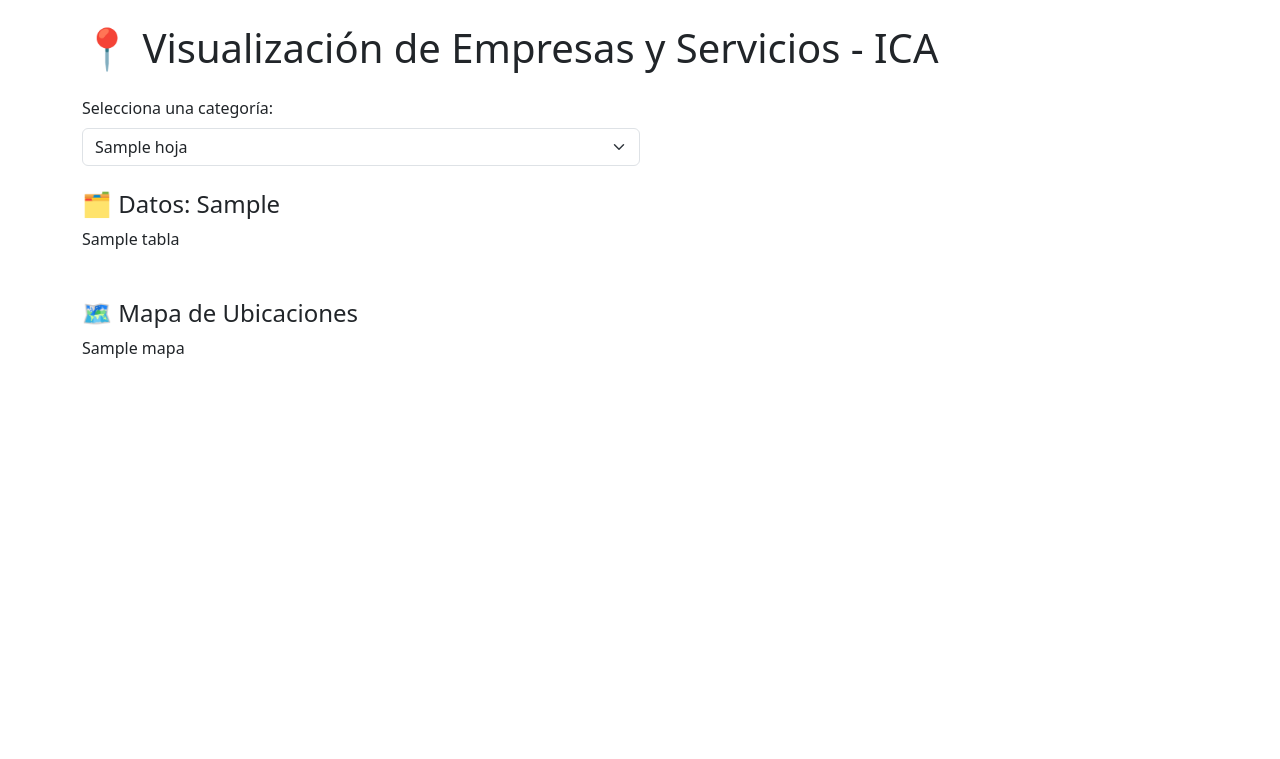
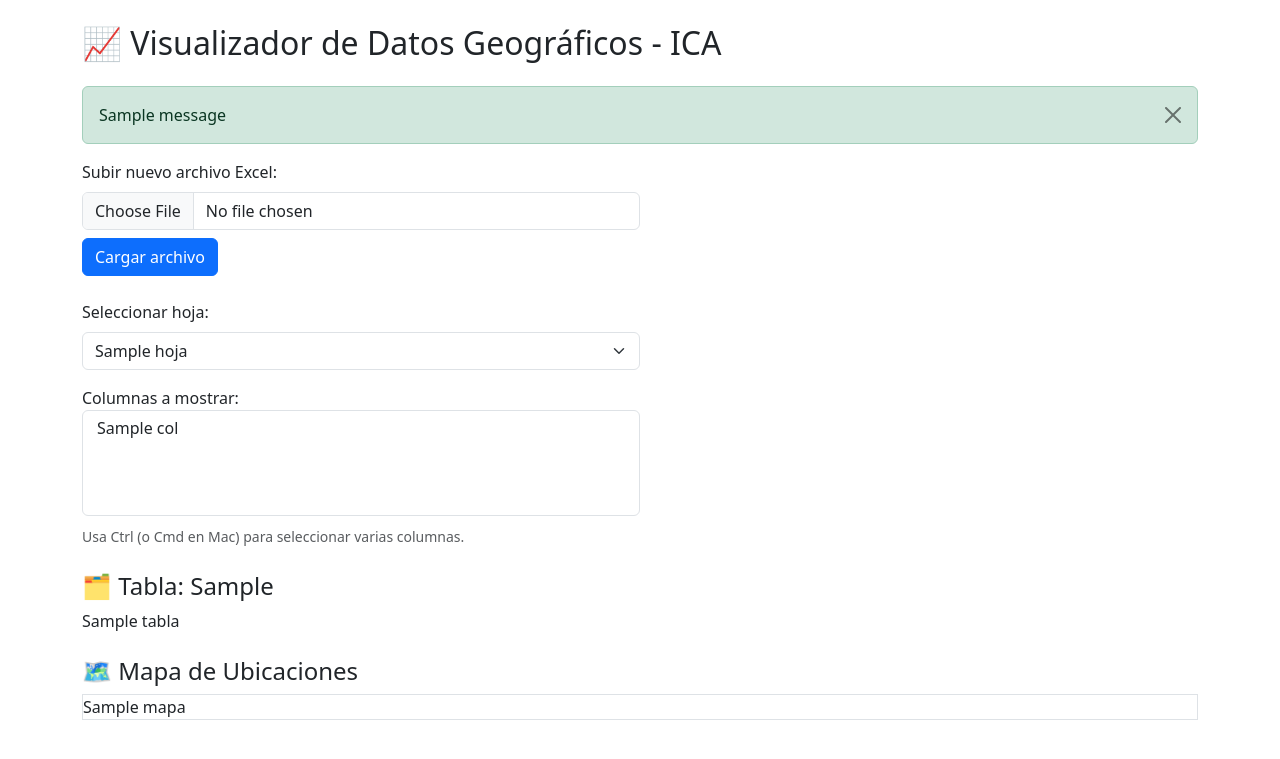
Before and after one commit to biggod-robert/software_mapas_ICA, a Flask app: template templates/index.html in a window 1280 px wide. Shown: the top 759 px of the page. Run offline with Flask 3, Linux system fonts and the light colour scheme; the template is opened without the code that fills it: most values are stand-ins (such as "Sample title", 1, 10 or a date in 2020); one stand-in notice (Sample message) is shown; parts of the project's set-up code (start-up, migrations or seed data) failed here and were passed over.

Commit message:
primer_avance

```diff
--- a/app.py
+++ b/app.py
@@ -1,71 +1,95 @@
-from flask import Flask, render_template, request
+from flask import Flask, render_template, request, redirect, flash
+from werkzeug.utils import secure_filename
+import pandas as pd
 import folium
-from scripts.load_data import cargar_empresas
+import os
 
 app = Flask(__name__)
+app.secret_key = "clave_secreta_segura"  # Necesario para flash messages
 
-# Cargar los datos una vez
-datos_por_hoja = cargar_empresas()
+# Diccionario global para guardar datos por hoja
+datos_por_hoja = {}
 
 @app.route("/", methods=["GET"])
 def index():
-    hoja_seleccionada = request.args.get("hoja", list(datos_por_hoja.keys())[0])
-    datos = datos_por_hoja.get(hoja_seleccionada)
+    hoja_seleccionada = request.args.get("hoja")
+    columnas_mostradas = request.args.getlist("columnas")
 
+    if not datos_por_hoja:
+        return render_template("index.html", hojas=[], tabla=None, mapa=None, columnas=[], columnas_mostradas=[])
+
+    hoja_actual = hoja_seleccionada or list(datos_por_hoja.keys())[0]
+    datos = datos_por_hoja[hoja_actual]
+
+    if not columnas_mostradas:
+        columnas_mostradas = datos.columns[:5].tolist()
+
+    # Generar tabla HTML con columnas seleccionadas
+    tabla_html = datos[columnas_mostradas].to_html(classes="table table-bordered table-striped", index=False)
+
+    # Crear mapa si hay datos
     mapa = None
-    if datos is not None and not datos.empty:
-        try:
-            # Centrado automático del mapa
-            centro = [
-                datos["LATITUD"].mean(),
-                datos["LONGITUD"].mean()
-            ]
-            mapa = folium.Map(location=centro, zoom_start=6)
+    if not datos.empty:
+        centro = [datos["LATITUD"].mean(), datos["LONGITUD"].mean()]
+        mapa = folium.Map(location=centro, zoom_start=6)
 
-            # Colores personalizados por hoja
-            colores = {
-                "FERIAS": "green",
-                "GALLERAS": "red",
-                "PLANTAS LECHERAS": "purple",
-                "PUESTOS DE CONTROL-MOVILIZACION": "orange",
-                "SERVICIOS VET. PÚBLICOS": "blue",
-                "ORGANIZACIONES DE PRODUCTORES": "darkblue"
-            }
-            color_icono = colores.get(hoja_seleccionada, "cadetblue")
+        for _, fila in datos.iterrows():
+            lat = fila["LATITUD"]
+            lon = fila["LONGITUD"]
+            nombre = fila.get("NOMBRE DE LA EMPRESA (RAZÓN SOCIAL)",
+                              fila.get("NOMBRE DE LA ORGANIZACIÓN (RAZÓN SOCIAL)", "Sin nombre"))
+            direccion = fila.get("DIRECCIÓN", fila.get("DIRECCIÓN ", "Sin dirección"))
 
-            for _, fila in datos.iterrows():
-                lat = fila["LATITUD"]
-                lon = fila["LONGITUD"]
-                nombre = fila.get("NOMBRE DE LA EMPRESA (RAZÓN SOCIAL)",
-                                  fila.get("NOMBRE DE LA ORGANIZACIÓN (RAZÓN SOCIAL)", "Sin nombre"))
-                direccion = fila.get("DIRECCIÓN", fila.get("DIRECCIÓN ", "Sin dirección"))
-
-                tooltip_text = nombre
-
-                popup_html = f"""
-                <div style="font-size:14px; line-height:1.4; max-width:250px;">
+            popup_html = f"""
+                <div style="font-size:14px; max-width:250px;">
                     <strong style="color:#0d6efd;">{nombre}</strong><br>
                     <span style="color:#444;">📍 {direccion}</span><br>
                     <span style="color:#6c757d;">📌 Lat/Lon: {lat:.5f}, {lon:.5f}</span>
                 </div>
-                """
+            """
 
-                folium.Marker(
-                    location=[lat, lon],
-                    tooltip=tooltip_text,
-                    popup=folium.Popup(popup_html, max_width=300),
-                    icon=folium.Icon(color=color_icono, icon="info-sign")
-                ).add_to(mapa)
-
-        except Exception as e:
-            print(f"⚠️ Error al construir el mapa: {e}")
-            mapa = None
+            folium.Marker(
+                location=[lat, lon],
+                tooltip=nombre,
+                popup=folium.Popup(popup_html, max_width=300),
+                icon=folium.Icon(color="blue", icon="info-sign")
+            ).add_to(mapa)
 
     return render_template("index.html",
                            hojas=list(datos_por_hoja.keys()),
-                           hoja_actual=hoja_seleccionada,
-                           tabla=datos.to_html(classes="table table-striped table-bordered", index=False) if datos is not None else None,
+                           hoja_actual=hoja_actual,
+                           columnas=datos.columns,
+                           columnas_mostradas=columnas_mostradas,
+                           tabla=tabla_html,
                            mapa=mapa._repr_html_() if mapa else None)
+
+@app.route("/subir", methods=["POST"])
+def subir():
+    archivo = request.files.get("archivo")
+
+    if archivo and archivo.filename.endswith(".xlsx"):
+        xl = pd.ExcelFile(archivo)
+        global datos_por_hoja
+        datos_por_hoja = {}
+
+        for hoja in xl.sheet_names:
+            df = pd.read_excel(archivo, sheet_name=hoja, skiprows=2)
+            df.columns = df.columns.str.strip()
+
+            if "LATITUD" in df.columns and "LONGITUD" in df.columns:
+                df["LATITUD"] = pd.to_numeric(df["LATITUD"], errors="coerce")
+                df["LONGITUD"] = pd.to_numeric(df["LONGITUD"], errors="coerce")
+                df = df.dropna(subset=["LATITUD", "LONGITUD"])
+
+            datos_por_hoja[hoja] = df
+
+        primera_hoja = xl.sheet_names[0]
+        flash("✅ Archivo cargado con éxito")
+        return redirect(f"/?hoja={primera_hoja}")
+
+    flash("❌ Solo se permiten archivos .xlsx")
+    return redirect("/")
+
 
 if __name__ == "__main__":
     app.run(debug=True)
--- a/scripts/load_data.py
+++ b/scripts/load_data.py
@@ -11,7 +11,8 @@ def cargar_empresas():
         "NOMBRE DE LA ENTIDAD (RAZÓN SOCIAL)", "NOMBRE DEL LABORATORIO (RAZÓN SOCIAL)",
         "NOMBRE DEL PUESTO O LUGAR", "NOMBRE DE LA GALLERA (RAZÓN SOCIAL)",
         "NOMBRE DE LA INSTITUCIÓN (RAZÓN SOCIAL)", "DEPARTAMENTO", "MUNICIPIO", "CODIGO MUNICIPIO",
-        "LONGITUD", "LATITUD", "DIRECCIÓN", "DIRECCIÓN "
+        "LONGITUD", "LATITUD", "DIRECCIÓN"
+
     ]
 
     datos_por_hoja = {}
--- a/templates/index.html
+++ b/templates/index.html
@@ -2,31 +2,68 @@
 <html lang="es">
 <head>
     <meta charset="UTF-8">
-    <title>Mapa de Empresas - ICA</title>
+    <title>Visualizador de Mapas ICA</title>
     <link href="https://cdn.jsdelivr.net/npm/bootstrap@5.3.0/dist/css/bootstrap.min.css" rel="stylesheet">
 </head>
 <body class="container py-4">
-    <h1 class="mb-4">📍 Visualización de Empresas y Servicios - ICA</h1>
 
+    <h2 class="mb-4">📈 Visualizador de Datos Geográficos - ICA</h2>
+
+    <!-- 🔔 Mensajes flash -->
+    {% with messages = get_flashed_messages() %}
+      {% if messages %}
+        {% for msg in messages %}
+          <div class="alert alert-success alert-dismissible fade show" role="alert">
+            {{ msg }}
+            <button type="button" class="btn-close" data-bs-dismiss="alert" aria-label="Cerrar"></button>
+          </div>
+        {% endfor %}
+      {% endif %}
+    {% endwith %}
+
+    <!-- 📂 Formulario para subir archivo -->
+    <form action="/subir" method="post" enctype="multipart/form-data" class="mb-4">
+        <label for="archivo" class="form-label">Subir nuevo archivo Excel:</label>
+        <input type="file" name="archivo" id="archivo" accept=".xlsx" class="form-control w-50" required>
+        <button type="submit" class="btn btn-primary mt-2">Cargar archivo</button>
+    </form>
+
+    {% if hojas %}
+    <!-- 🗂 Selección de hoja y columnas -->
     <form method="get" class="mb-4">
-        <label for="hoja" class="form-label">Selecciona una categoría:</label>
-        <select name="hoja" id="hoja" class="form-select w-50" onchange="this.form.submit()">
+        <label for="hoja" class="form-label">Seleccionar hoja:</label>
+        <select name="hoja" id="hoja" class="form-select w-50 mb-3" onchange="this.form.submit()">
             {% for hoja in hojas %}
             <option value="{{ hoja }}" {% if hoja == hoja_actual %}selected{% endif %}>{{ hoja }}</option>
             {% endfor %}
         </select>
+
+        <label for="columnas">Columnas a mostrar:</label>
+        <select name="columnas" id="columnas" multiple class="form-select w-50 mb-2" onchange="this.form.submit()">
+            {% for col in columnas %}
+                <option value="{{ col }}" {% if col in columnas_mostradas %}selected{% endif %}>{{ col }}</option>
+            {% endfor %}
+        </select>
+        <small class="text-muted">Usa Ctrl (o Cmd en Mac) para seleccionar varias columnas.</small>
     </form>
-
-    {% if tabla %}
-    <h4>🗂️ Datos: {{ hoja_actual }}</h4>
-    <div class="table-responsive mb-5">{{ tabla|safe }}</div>
-    {% else %}
-    <p class="text-danger">No hay datos para esta categoría.</p>
     {% endif %}
 
+    <!-- 📋 Tabla de datos -->
+    {% if tabla %}
+        <h4 class="mb-2">🗂️ Tabla: {{ hoja_actual }}</h4>
+        <div class="table-responsive mb-4">
+            {{ tabla|safe }}
+        </div>
+    {% endif %}
+
+    <!-- 🗺️ Mapa -->
     {% if mapa %}
-    <h4 class="mt-4">🗺️ Mapa de Ubicaciones</h4>
-    <div>{{ mapa|safe }}</div>
+        <h4 class="mb-2">🗺️ Mapa de Ubicaciones</h4>
+        <div class="border mb-4">
+            {{ mapa|safe }}
+        </div>
     {% endif %}
+
+    <script src="https://cdn.jsdelivr.net/npm/bootstrap@5.3.0/dist/js/bootstrap.bundle.min.js"></script>
 </body>
 </html>
```
